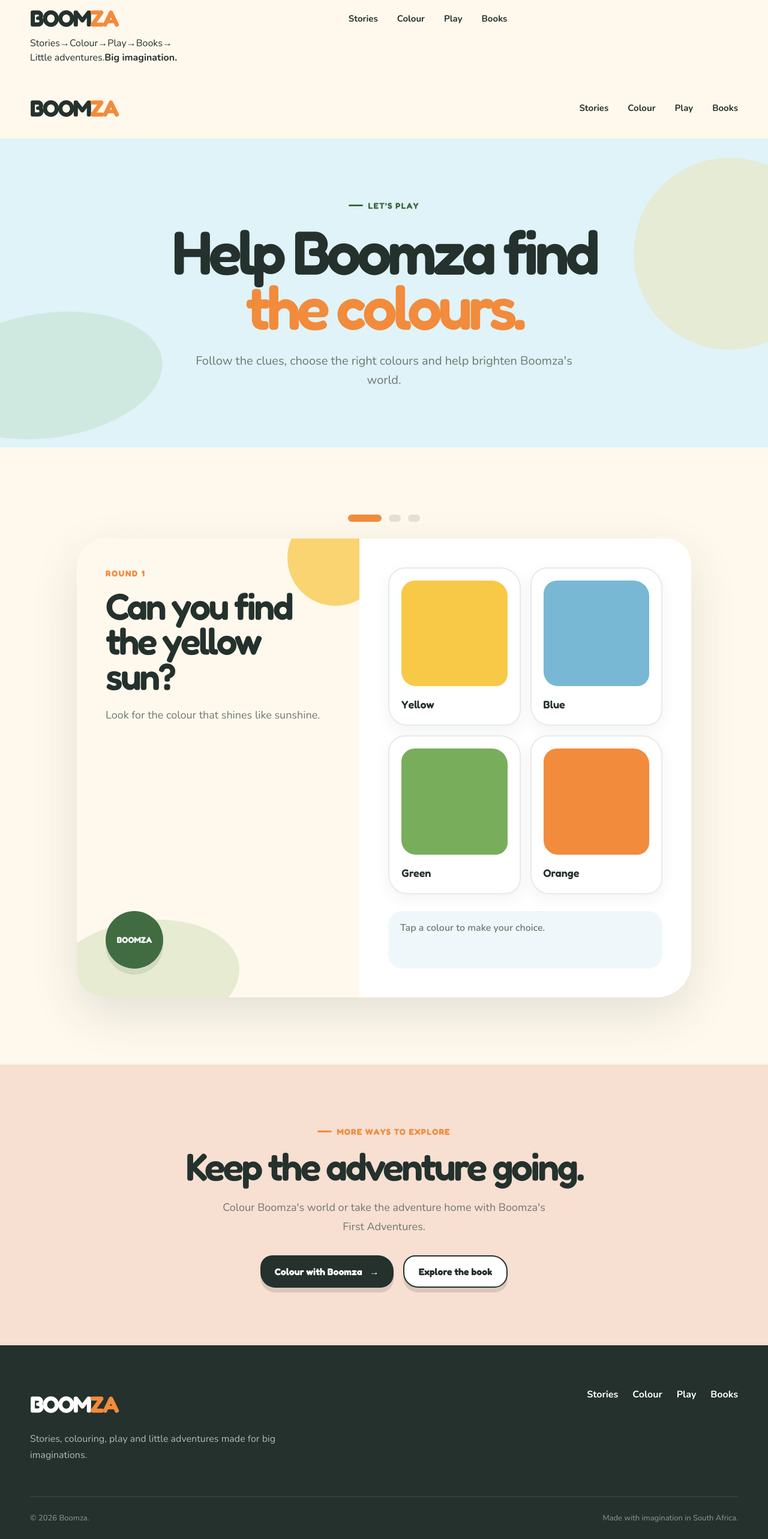
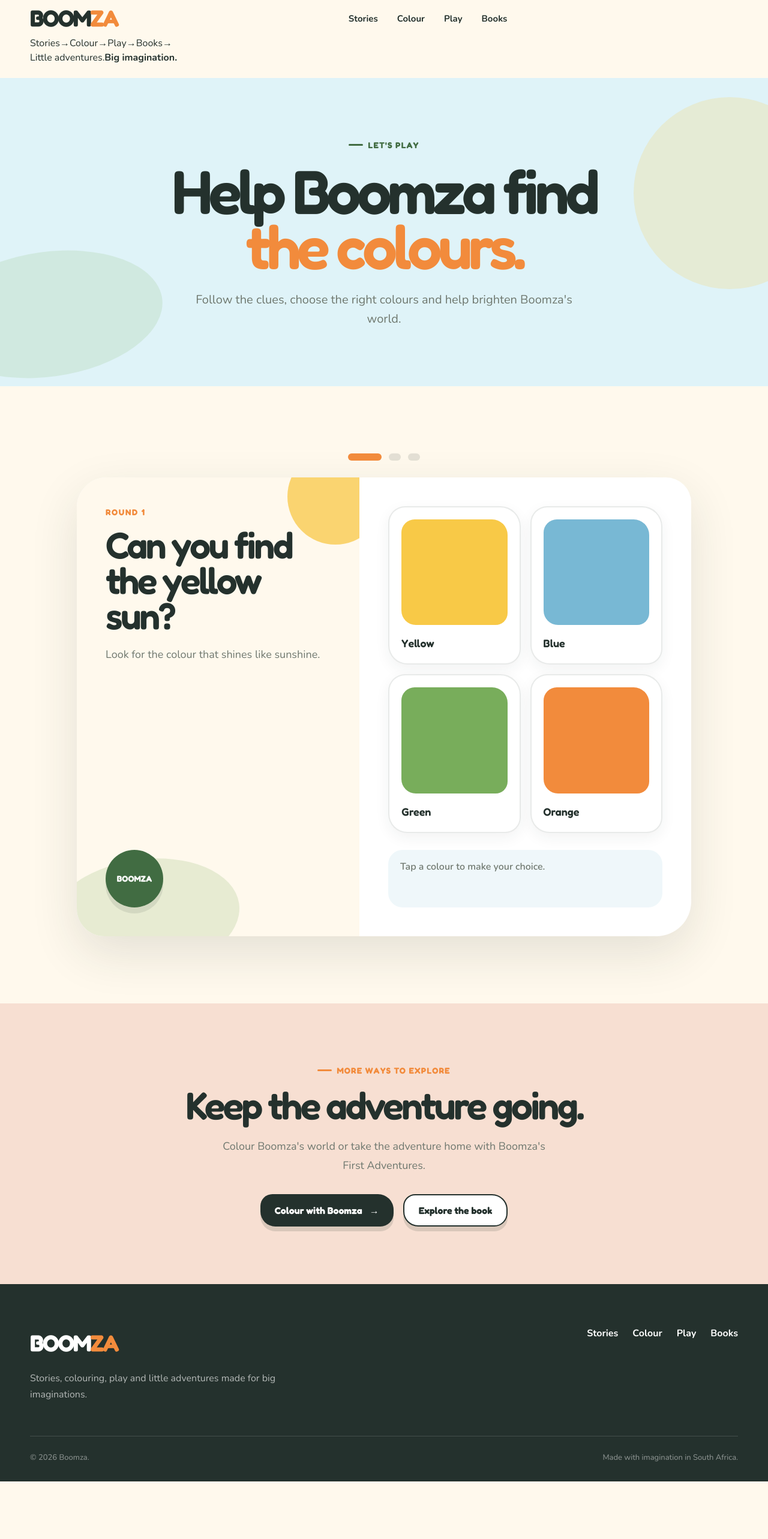
Before and after one commit to Fhumu/boomza, a Next.js app: page /play in a window 1280 px wide. Shown: the part 20-2586 px from the top of the page at 60% size. After the commit the page ends 2490 px from the top, so only its background shows below. Built offline with nearby package versions, Linux system fonts and the light colour scheme.

Commit message:
Remove header and footer from PlayPage
Removed header and footer components from PlayPage.

```diff
--- a/app/play/page.tsx
+++ b/app/play/page.tsx
@@ -12,34 +12,6 @@
 export default function PlayPage() {
   return (
     <main>
-      <header className="boomza-header">
-        <div className="site-shell boomza-nav">
-          <Link
-            href="/"
-            className="boomza-logo"
-          >
-            BOOM<span>ZA</span>
-          </Link>
-
-          <nav
-            className="nav-links"
-            aria-label="Main navigation"
-          >
-            <Link href="/#stories">Stories</Link>
-            <Link href="/colour">Colour</Link>
-
-            <Link
-              href="/play"
-              aria-current="page"
-            >
-              Play
-            </Link>
-
-            <Link href="/books">Books</Link>
-          </nav>
-        </div>
-      </header>
-
       <section
         className="relative overflow-hidden pb-20 pt-20 sm:pb-24 sm:pt-24"
         style={{
@@ -164,43 +136,6 @@
           </div>
         </div>
       </section>
-
-      <footer className="boomza-footer">
-        <div className="site-shell">
-          <div className="footer-main">
-            <div className="footer-brand">
-              <div className="boomza-logo">
-                BOOM<span>ZA</span>
-              </div>
-
-              <p>
-                Stories, colouring, play and little adventures
-                made for big imaginations.
-              </p>
-            </div>
-
-            <nav
-              className="footer-links"
-              aria-label="Footer navigation"
-            >
-              <Link href="/#stories">Stories</Link>
-              <Link href="/colour">Colour</Link>
-              <Link href="/play">Play</Link>
-              <Link href="/books">Books</Link>
-            </nav>
-          </div>
-
-          <div className="footer-bottom">
-            <span>
-              © {new Date().getFullYear()} Boomza.
-            </span>
-
-            <span>
-              Made with imagination in South Africa.
-            </span>
-          </div>
-        </div>
-      </footer>
     </main>
   );
 }
```
